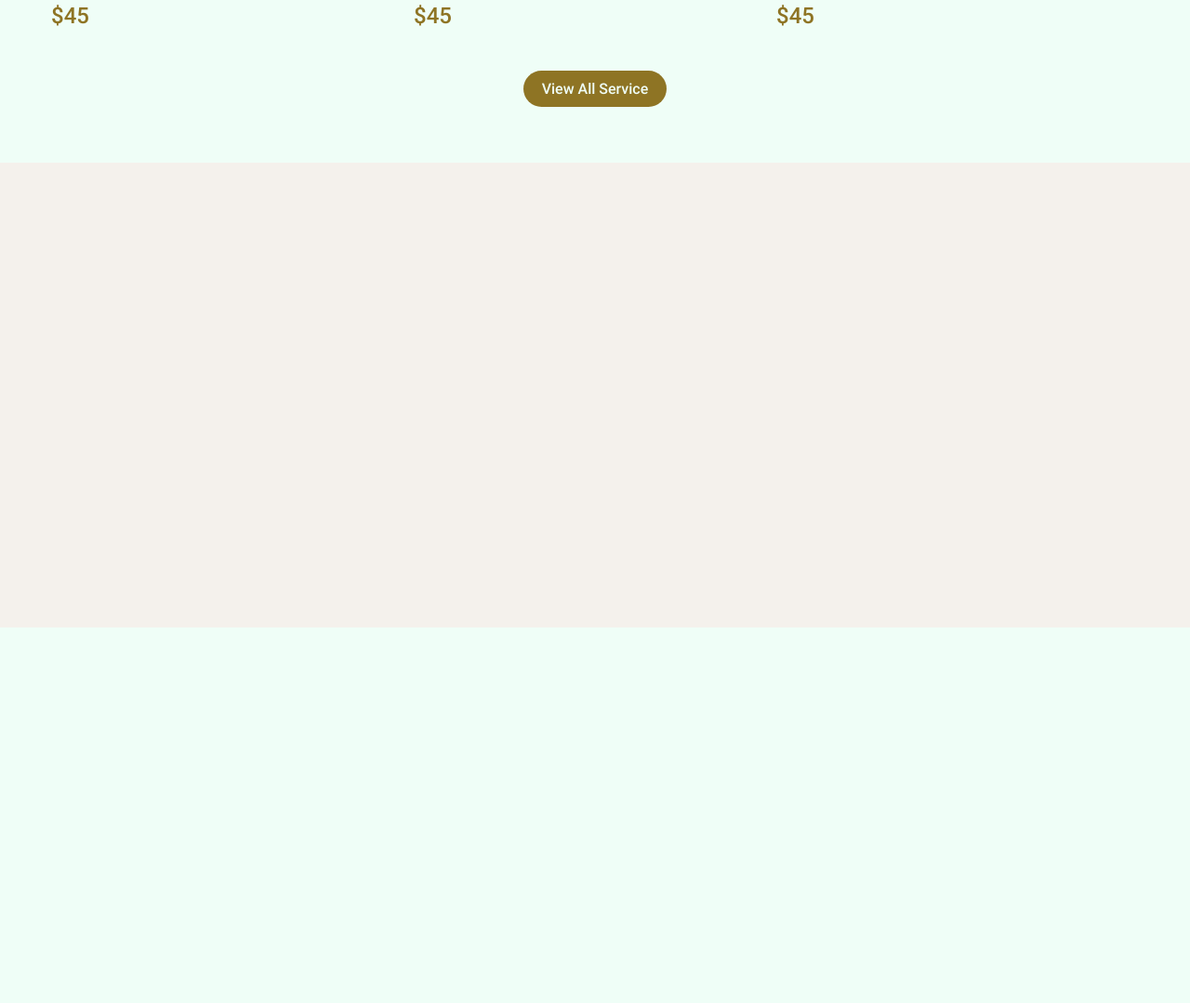
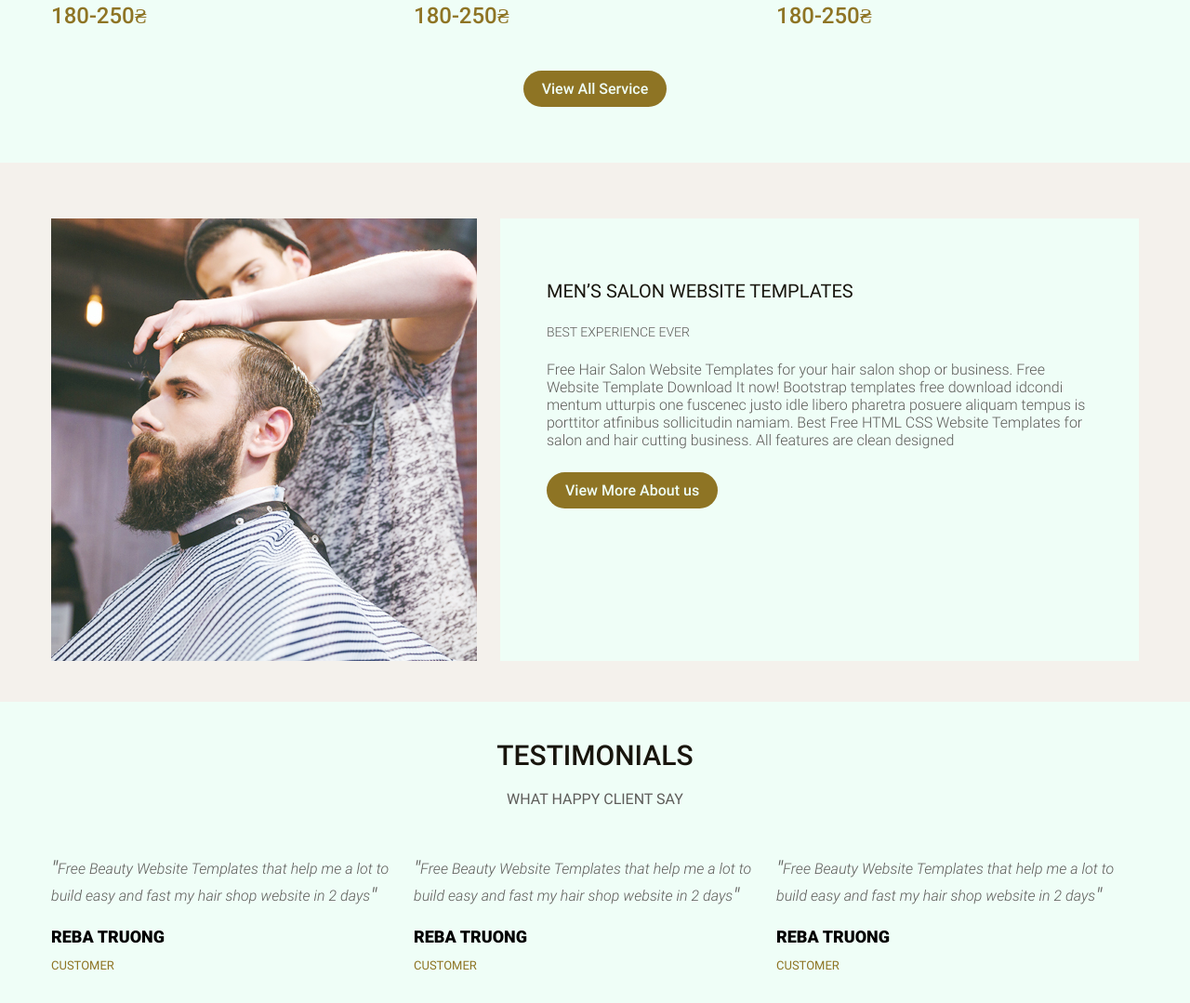
Before and after one commit to ssvStyle/Salon-HTML-coding, a website: page prod/index.html in a window 1280 px wide. Shown: the part 991-2070 px from the top of the page at 93% size. Before the commit the page ends 1666 px from the top, so only its background shows below. Drawn offline with Linux system fonts and the light colour scheme.

Commit message:
add main testimonial block

```diff
--- a/prod/index.html
+++ b/prod/index.html
@@ -49,24 +49,56 @@
                 <img src="img/service-icon-1.png" class="service_block-img">
                 <h2 class="service_block-header">TRADITIONAL CUT</h2>
                 <p class="service_block-description">Responsive website templates free download html5 with css3 for Hair Salon and Shop website template.</p>
-                <p class="service_block-price">$45</p>
+                <p class="service_block-price">180-250₴</p>
             </div>
             <div class="service_block">
                 <img src="img/service-icon-1.png" class="service_block-img">
                 <h2 class="service_block-header">TRADITIONAL CUT</h2>
                 <p class="service_block-description">Responsive website templates free download html5 with css3 for Hair Salon and Shop website template.</p>
-                <p class="service_block-price">$45</p>
+                <p class="service_block-price">180-250₴</p>
             </div>
             <div class="service_block">
                 <img src="img/service-icon-1.png" class="service_block-img">
                 <h2 class="service_block-header">TRADITIONAL CUT</h2>
                 <p class="service_block-description">Responsive website templates free download html5 with css3 for Hair Salon and Shop website template.</p>
-                <p class="service_block-price">$45</p>
+                <p class="service_block-price">180-250₴</p>
             </div>
         </section>
             <div class="centerLink"><a class="button_default" href="#">View All Service</a></div>
         <section class="about">
+            <div class="about_block">
+                <img src="img/about-img.jpg" alt="">
+                <div class="about_block-content">
+                    <h2>MEN’S SALON WEBSITE TEMPLATES</h2>
+                    <h5>BEST EXPERIENCE EVER</h5>
+                    <p>Free Hair Salon Website Templates for your hair salon shop or business. Free Website Template Download It now!
+                        Bootstrap templates free download idcondi mentum utturpis one fuscenec justo idle libero pharetra posuere aliquam tempus is porttitor atfinibus sollicitudin namiam.
+                        Best Free HTML CSS Website Templates for salon and hair cutting business. All features are clean designed</p>
+                    <a class="button_default" href="#">View More About us</a>
 
+                </div>
+            </div>
+        </section>
+        <div class="main_header">
+            <h1 class="main_header-h1">TESTIMONIALS</h1>
+            <p class="main_header-content">WHAT HAPPY CLIENT SAY</p>
+        </div>
+        <section class="testimonial">
+            <div class="testimonial_block">
+                <p class="testimonial_block-content">Free Beauty Website Templates that help me a lot to build easy and fast my hair shop website in 2 days</p>
+                <p class="testimonial_block-name">REBA TRUONG</p>
+                <p class="testimonial_block-meta">CUSTOMER</p>
+            </div>
+            <div class="testimonial_block">
+                <p class="testimonial_block-content">Free Beauty Website Templates that help me a lot to build easy and fast my hair shop website in 2 days</p>
+                <p class="testimonial_block-name">REBA TRUONG</p>
+                <p class="testimonial_block-meta">CUSTOMER</p>
+            </div>
+            <div class="testimonial_block">
+                <p class="testimonial_block-content">Free Beauty Website Templates that help me a lot to build easy and fast my hair shop website in 2 days</p>
+                <p class="testimonial_block-name">REBA TRUONG</p>
+                <p class="testimonial_block-meta">CUSTOMER</p>
+            </div>
         </section>
 
     </main>
--- a/src/scss/_mixins.scss
+++ b/src/scss/_mixins.scss
@@ -4,3 +4,9 @@
   flex-direction: $flexDir;
 
 }
+
+@mixin quotes() {
+  content: '"';
+  font-size: 25px;
+  vertical-align: middle;
+}
--- a/src/scss/fonts/_font.scss
+++ b/src/scss/fonts/_font.scss
@@ -20,3 +20,16 @@
   src : url('../fonts/Roboto/Roboto-Medium.ttf');
   font-weight: 500;
 }
+
+@font-face {
+  font-family: 'Roboto';
+  src : url('../fonts/Roboto/Roboto-LightItalic.ttf');
+  font-weight: 300;
+  font-style: italic;
+}
+
+@font-face {
+  font-family: 'Roboto';
+  src : url('../fonts/Roboto/Roboto-Black.ttf');
+  font-weight: 600;
+}
--- a/src/scss/main/_about_block.scss
+++ b/src/scss/main/_about_block.scss
@@ -1,6 +1,32 @@
 .about {
   margin-top: 70px;
+  padding: 40px 0;
   width: 100%;
   background: $bgAboutColor;
   height: 500px;
+  &_block {
+    @include dFlexDir();
+    width: $baseWidth;
+    margin: 0 auto;
+    padding: 20px 40px;
+  }
+  & img {
+    margin-right: 25px;
+  }
+  & .about_block-content {
+    padding: 50px;
+    background: $bgColor;
+    & h2 {
+      font-weight: 400;
+    }
+    & h5 {
+      font-weight: 300;
+      color: $base;
+    }
+    & p {
+      font-weight: 300;
+      color: $base;
+      margin-bottom: 35px;
+    }
+  }
 }
--- /dev/null
+++ b/src/scss/main/testimonial_block.scss
@@ -0,0 +1,28 @@
+.testimonial{
+  @extend .service;
+  padding: 0 0 20px 0;
+  & .testimonial_block{
+    &-content {
+      color: $base;
+      font-style: italic;
+      &:before {
+        @include quotes();
+      }
+      &:after {
+        @include quotes();
+      }
+    }
+    &-name {
+      font-size: 18px;
+      font-weight: 600;
+      margin-bottom: 10px;
+    }
+    &-meta {
+      color: $default;
+      font-size: 13px;
+      text-transform: uppercase;
+      padding-right: 10px;
+      font-weight: 400;
+    }
+  }
+}
--- a/src/scss/style.scss
+++ b/src/scss/style.scss
@@ -1,7 +1,7 @@
 @import
   'var',
   'mixins',
-  'helpers',
+'helpers',
   'fonts/font',
   'body',
   'header/header_nav',
@@ -9,5 +9,6 @@
   'main/main_header',
   'main/service_block',
   'main/about_block',
+  'main/testimonial_block',
   'main/main',
   'buttons/button_default';
```
Also changed, not shown: prod/main/about_block.html (+12 -0 lines), prod/main/service_block.html (+1 -1 lines), prod/main/testimonial_block.html (added, +5 -0 lines), prod/main/testimonial_header.html (added, +4 -0 lines), src/templates/index.html (+6 -0 lines), src/templates/main/about_block.html (+12 -0 lines), src/templates/main/service_block.html (+1 -1 lines), src/templates/main/testimonial_block.html (added, +5 -0 lines), src/templates/main/testimonial_header.html (added, +4 -0 lines), prod/css/style.css, prod/img/about-img.jpg (added), src/img/about-img.jpg (added).
